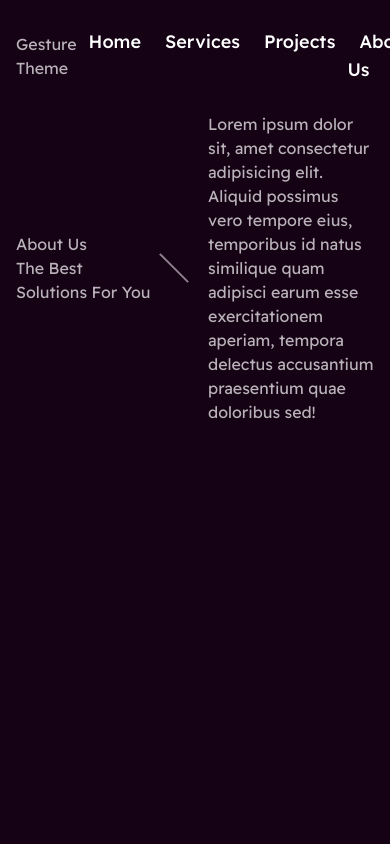
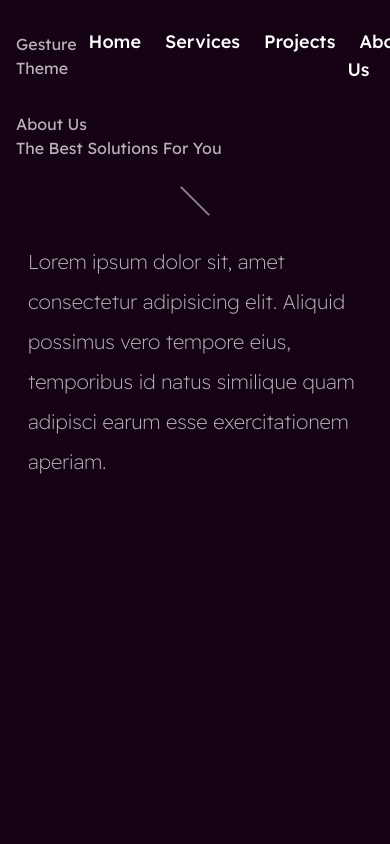
Before and after one commit to nunoprat/gesture-theme, a Vue app: page / in a window 390 px wide. Shown: the top 844 px of the page. Built offline with nearby package versions, Linux system fonts and the light colour scheme.

Commit message:
Resume section created and finished

```diff
--- a/src/assets/css/text.css
+++ b/src/assets/css/text.css
@@ -21,7 +21,7 @@
  * Headings
  **/
 .heading-1 {
-  @apply text-5xl font-bold text-white;
+  @apply text-5xl font-bold text-white leading-snug pt-3;
 }
 
 /**
--- a/src/components/sections/ResumeSection.vue
+++ b/src/components/sections/ResumeSection.vue
@@ -1,19 +1,21 @@
 <template>
   <section class="section">
-        <div class="container flex items-center justify-between">
-            <div class="w-5/12">
+    <div
+      class="container flex flex-col lg:flex-row items-center justify-between"
+    >
+      <div class="w-full lg:w-5/12">
         <h6 class="up-heading">About Us</h6>
-                <h2 class="heading-1 w-full">The Best Solutions For You</h2>
+        <h2 class="heading-1">The Best Solutions For You</h2>
       </div>
-            <div class="w-1/12">
+      <div class="w-full py-10 lg:py-0 lg:w-1/12">
         <div
           class="bar mx-auto h-0.5 w-10 bg-white bg-opacity-50 transform rotate-45"
         ></div>
       </div>
-            <p class="ml-6 w-6/12">
-                Lorem ipsum dolor sit, amet consectetur adipisicing elit. Aliquid possimus vero
-                tempore eius, temporibus id natus similique quam adipisci earum esse exercitationem
-                aperiam, tempora delectus accusantium praesentium quae doloribus sed!
+      <p class="ml-6 w-full lg:w-6/12 font-thin leading-loose text-xl">
+        Lorem ipsum dolor sit, amet consectetur adipisicing elit. Aliquid
+        possimus vero tempore eius, temporibus id natus similique quam adipisci
+        earum esse exercitationem aperiam.
       </p>
     </div>
   </section>
```
Lines whose indentation alone changed are shown as unchanged.
